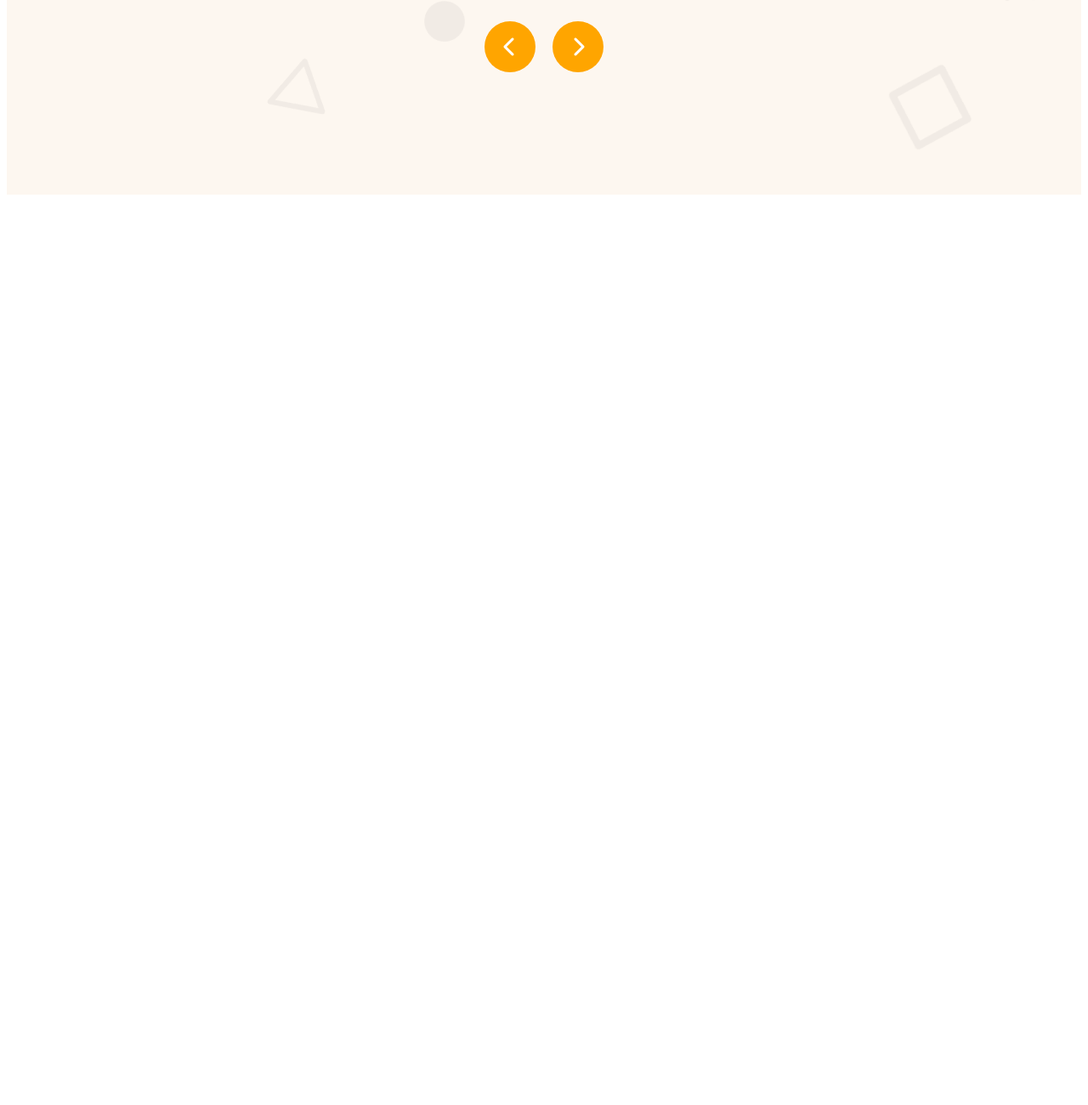
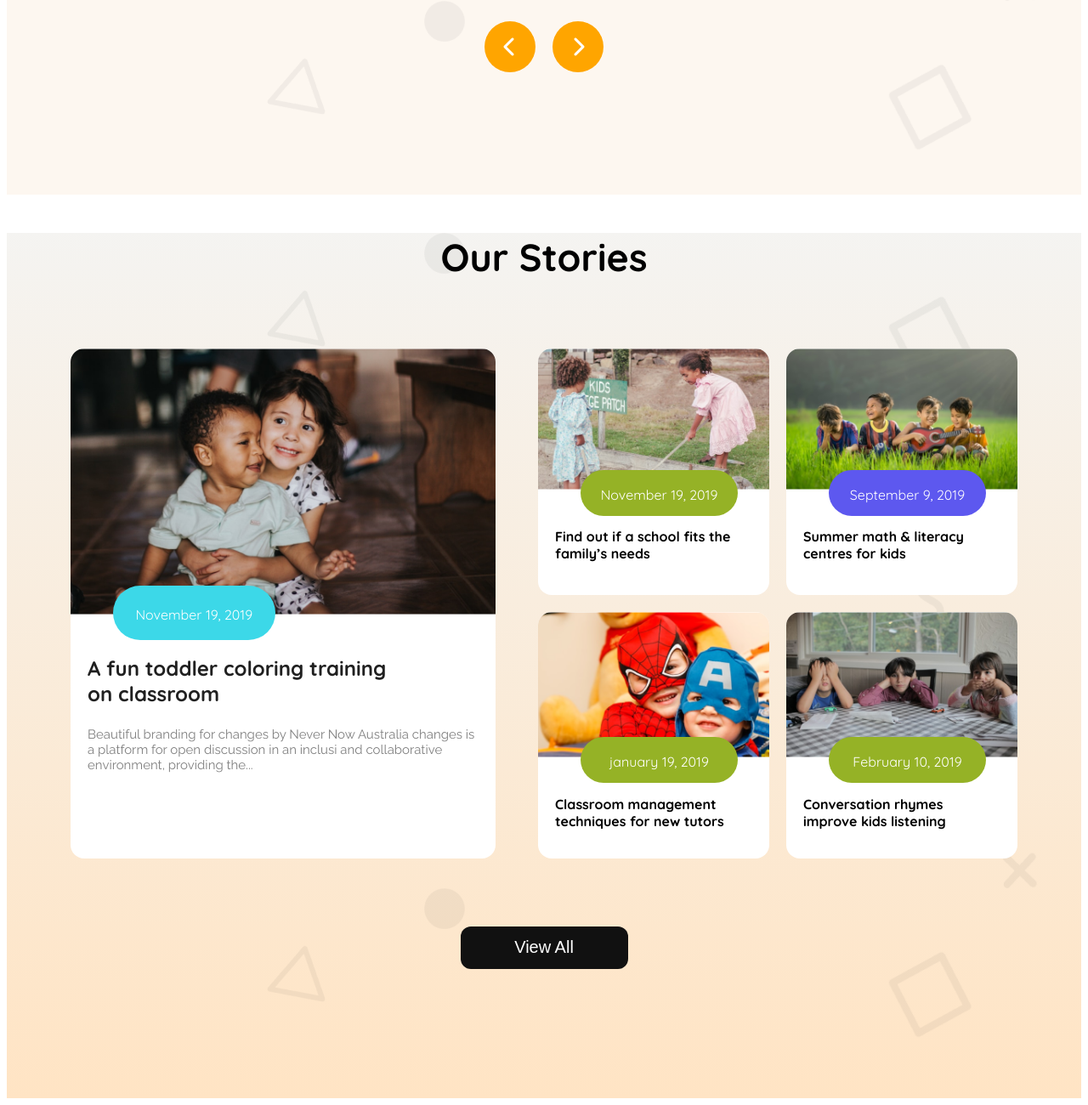
Before and after one commit to raihandev-codes/b11-a2-kids-school, a plain HTML site: page index.html in a window 1280 px wide. Shown: the part 1580-2880 px from the top of the page at 85% size. Before the commit the page ends 1817 px from the top, so only its background shows below. Drawn offline with Linux system fonts and the light colour scheme.

Commit message:
our story  section responsive done

```diff
--- a/index.html
+++ b/index.html
@@ -27,7 +27,8 @@
                 <i class="text-3xl fa-solid fa-bars"></i>
             </div>
         </nav>
-        <marquee>Admission Open! Enroll Now for Quality Education for Students Aged 10-16 Years! **Deadline : 15.02.25**</marquee>
+        <marquee>Admission Open! Enroll Now for Quality Education for Students Aged 10-16 Years! **Deadline : 15.02.25**
+        </marquee>
         <div class="banner flex">
             <div class="banner-content">
                 <h3 class="banner-title"><span class="org-color">Empowering</span> <br>
@@ -79,6 +80,66 @@
             </div>
         </section>
 
+        <!-- our stories -->
+        <section class="story-section">
+            <h3 class="section-title">Our Stories</h3>
+            <div class="div-card flex">
+                <div class="story-card-1">
+                    <img src="assets/story-1.png" alt="">
+                    <div class="card-content">
+                        <h3 class="card-title">A fun toddler coloring training <br> on classroom</h3>
+                        <p class="card-text raleway">Beautiful branding for changes by Never Now Australia changes is a platform for open
+                            discussion in an inclusi and collaborative environment, providing the...</p>
+                        <div class="date">
+                            <p>November 19, 2019</p>
+                        </div>
+                    </div>
+                </div>
+                <div class="grid-cards">
+                    <div class="story-card">
+                        <img src="assets/story-2.png" alt="">
+                        <div class="card-content">
+                            <h4 class="card-tle">Find out if a school fits the
+                            <br>   family’s needs</h4>
+                            <div class="dates">
+                                <p>November 19, 2019</p>
+                            </div>
+                        </div>
+                    </div>
+                    <div class="story-card">
+                        <img src="assets/story-3.png" alt="">
+                        <div class="card-content">
+                            <h4 class="card-tle">Summer math & literacy <br>
+                                centres for kids</h4>
+                            <div class="dates" id="pink-dates">
+                                <p>September 9, 2019</p>
+                            </div>
+                        </div>
+                    </div>
+                    <div class="story-card">
+                        <img src="assets/story-4.png" alt="">
+                        <div class="card-content">
+                            <h4 class="card-tle">Classroom management <br>
+                                techniques for new tutors</h4>
+                            <div class="dates">
+                                <p>january 19, 2019</p>
+                            </div>
+                        </div>
+                    </div>
+                    <div class="story-card">
+                        <img src="assets/story-5.png" alt="">
+                        <div class="card-content">
+                            <h4 class="card-tle">Conversation rhymes <br>
+                                improve kids listening</h4>
+                            <div class="dates">
+                                <p>February 10, 2019</p>
+                            </div>
+                        </div>
+                    </div>
+                </div>
+            </div>
+            <button class="banner-btn story-btn">View All</button>
+        </section>
     </main>
     <footer>
 
--- a/styles/style.css
+++ b/styles/style.css
@@ -14,25 +14,19 @@
 .flex {
     display: flex;
 }
-
 .org-color {
     color: #FEA301;
 }
-
 .blu-color {
     color: #01ACFD;
 }
-
 .pink-color {
     color: #5D58EF;
 }
-
 .text-3xl {
     font-size: 1.875rem;
     line-height: 2.25rem;
 }
-
-
 /* navbar style */
 .navbar {
     justify-content: space-around;
@@ -77,11 +71,13 @@
     background-color: #FEA301;
     cursor: pointer;
 }
-marquee{
+
+marquee {
     color: tomato;
     font-size: 25px;
     font-weight: 500;
 }
+
 /* banner styles */
 .banner {
     margin: 0 auto;
@@ -125,7 +121,6 @@ marquee{
 /* standerd curiculum */
 .standard-curriculum {
     margin-top: 50px;
-    /* width: 70rem; */
     height: 879px;
     justify-content: center;
     align-items: center;
@@ -163,8 +158,8 @@ marquee{
 
 .card-text {
     color: rgb(128, 128, 128);
-    font-size: 1.3rem;
-    font-weight: 500;
+    font-size: 15px;
+    font-weight: 400;
 }
 
 .read-more {
@@ -172,25 +167,21 @@ marquee{
     font-weight: 700;
     margin-top: 55px;
 }
-
 .read-more a {
     text-decoration: none;
 }
-
 .bg-blu-gredient {
     border: 0.94px solid rgb(222, 245, 255);
     border-radius: 18.86px;
     box-shadow: inset 0px 0px 28.3px 0.94px rgba(0, 0, 0, 0.05);
     background: linear-gradient(180.00deg, rgb(222, 245, 255), rgba(255, 255, 255, 0) 40%), rgb(255, 255, 255);
 }
-
 .bg-org-gredient {
     border: 0.94px solid rgb(255, 244, 220);
     border-radius: 18.86px;
     box-shadow: inset 0px 0px 28.3px 0.94px rgba(0, 0, 0, 0.05);
     background: linear-gradient(180.00deg, rgb(255, 244, 220), rgba(255, 255, 255, 0) 40%), rgb(255, 255, 255);
 }
-
 .bg-pnk-gredient {
     border: 0.94px solid rgb(242, 232, 255);
     border-radius: 18.86px;
@@ -216,6 +207,76 @@ marquee{
     font-size: 24px;
     cursor: pointer;
 }
+/* Our story styles */
+.story-section {
+    width: 0 auto;
+    height: 1018.02px;
+    background-image: url(../assets/bg.png), linear-gradient(rgba(242, 241, 238, 0.81), bisque );
+}
+.div-card{
+    justify-content: center;
+    align-items: center;
+    gap: 50px;
+}
+.story-card-1 {
+    width: 500px;
+    height: 600px;
+    border-radius: 16px;
+    background-color: #FFFFFF;
+}
+.story-card-1 img {
+    border-radius: 16px 16px 0 0;
+    width: 100%;
+}
+.card-content{
+    padding: 20px;
+}
+.date {
+    color: #FFFFFF;
+    padding: 8px;
+    width: 174.51px;
+    height: 47.93px;
+    border-radius: 47.93px;
+    background: rgb(60, 216, 232);
+    text-align: center;
+    position: relative;
+    bottom: 235px;
+    left: 30px;
+}
+.grid-cards{
+    display: grid;
+    grid-template-columns: repeat(2, 1fr);
+    gap: 20px;
+}
+.story-card {
+    width: 17rem;
+    height: 290px;
+    border-radius: 16px;
+    background-color: #FFFFFF;
+}
+.story-card img {
+    border-radius: 16px 16px 0 0;
+    width: 100%;
+}
+.dates {
+    padding: 3px;
+    color: #FFFFFF;
+    width: 179px;
+    height: 48px;
+    border-radius: 47px;
+    background: #95B226;
+    text-align: center;
+    position: relative;
+    bottom: 130px;
+    left: 30px;
+}
+#pink-dates{
+    background-color: #5D58EF;
+}
+.story-btn{
+    display: block;
+    margin: 80px auto;
+}
 
 @media screen and (min-width:577px) {
     .menu-bar {
@@ -227,7 +288,8 @@ marquee{
 @media only screen and (max-width: 576px) {
 
     .nav-links,
-    .nav-btn {
+    .nav-btn,
+    .story-card-1 {
         display: none;
     }
 
@@ -242,7 +304,8 @@ marquee{
         padding: 0;
         text-align: center;
     }
-    .banner-content{
+
+    .banner-content {
         width: 357px;
         height: 252px;
     }
@@ -250,11 +313,19 @@ marquee{
     .cards-div {
         flex-direction: column;
     }
-    .standard-curriculum{
+
+    .standard-curriculum {
         margin-top: 350px;
     }
-    .btn-container{
+
+    .btn-container {
         margin-top: 10px;
     }
-
+    .story-section{
+        margin-top: 950px;
+        padding: 20px;
+    }
+    .grid-cards{
+        grid-template-columns: repeat(2, 1fr);
+    }
 }
```
Lines whose indentation alone changed are shown as unchanged.
